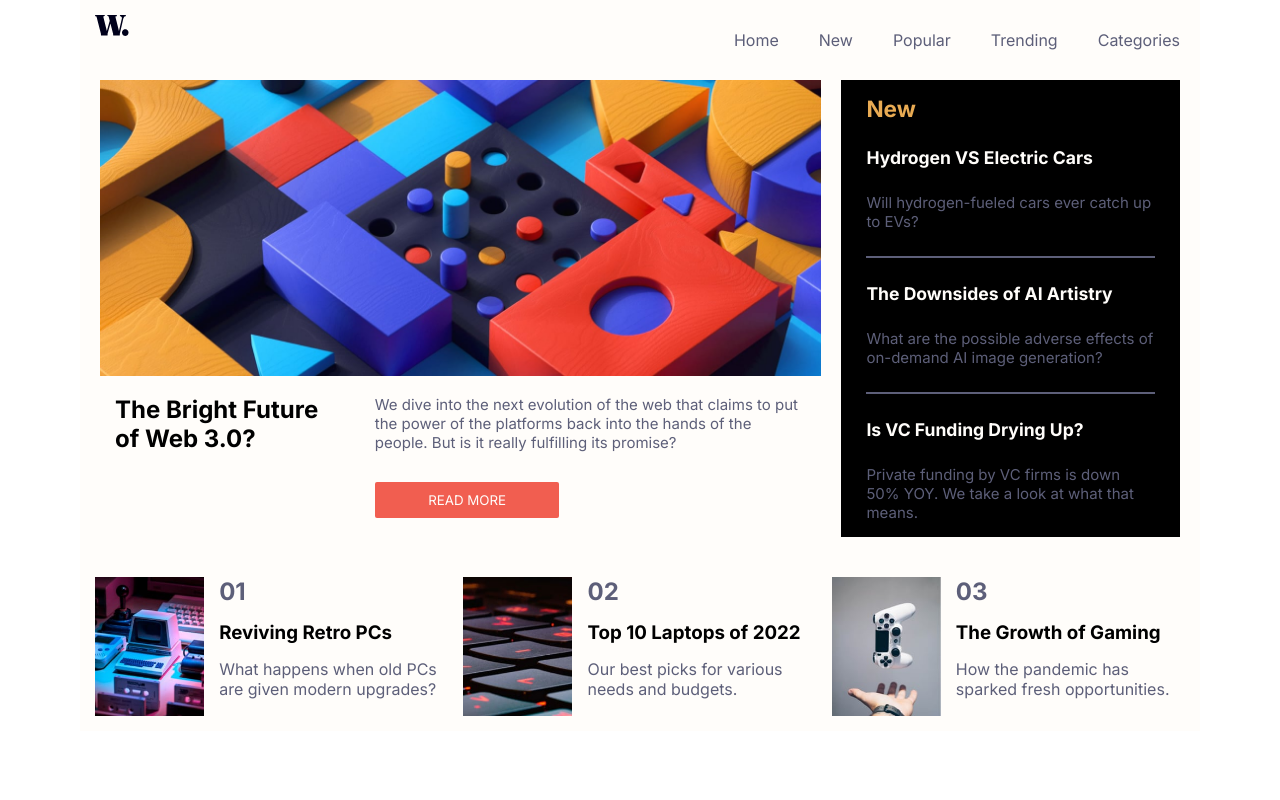
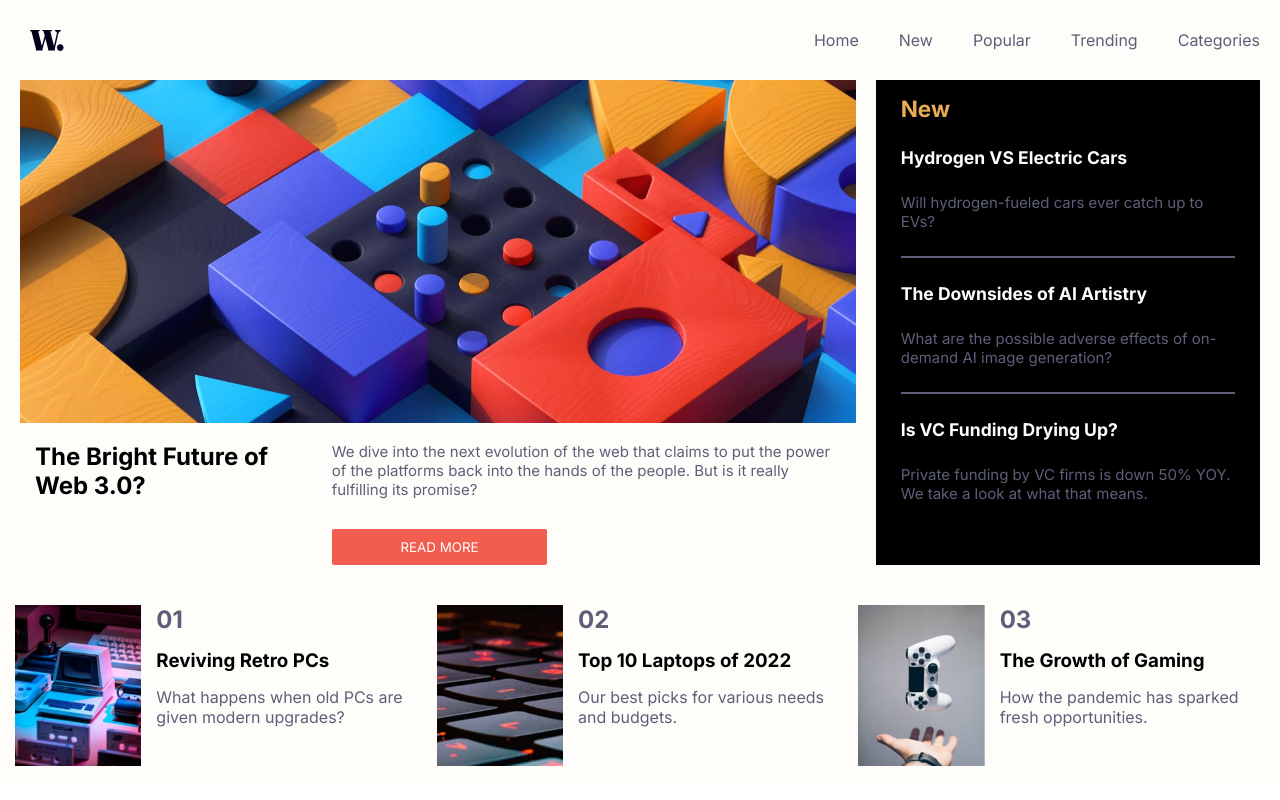
Before and after one commit to sampathGitHub19/news-homepage-main, a plain HTML site: page index.html in a window 1280 px wide. Drawn offline with Linux system fonts and the light colour scheme.

Commit message:
Add files via upload

```diff
--- a/style.css
+++ b/style.css
@@ -31,7 +31,7 @@ body{
 main{
     background-color: hsl(36, 100%, 99%);
     width: 100%;
-    max-width: 1120px;
+    max-width: 1440px;
     display: flex;
     flex-direction: column;
 
@@ -46,7 +46,8 @@ header{
 
 .logo img{
     position: absolute;
-    padding: 15px 15px 0 15px;
+    padding: 15px;
+    margin: 15px;
 }
 
 nav{
```
